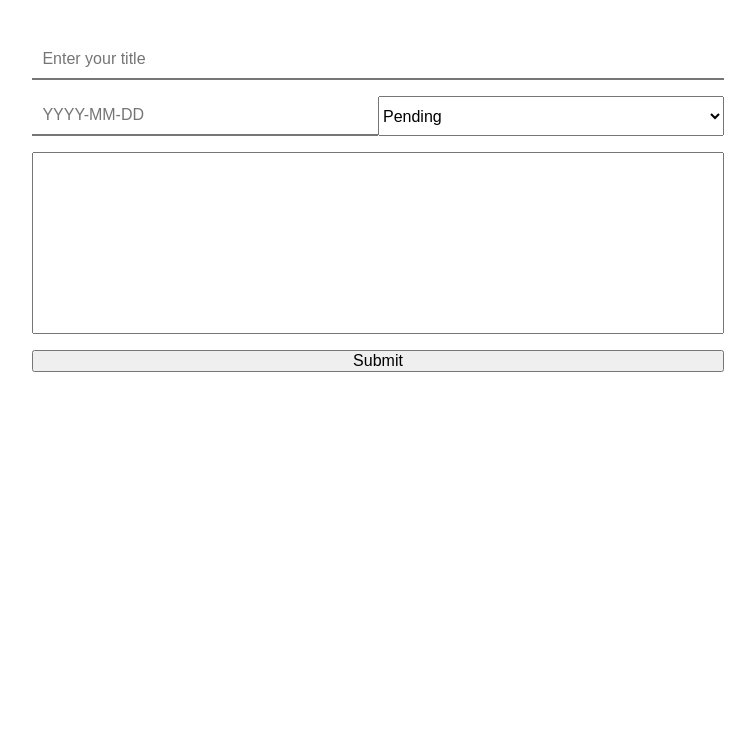
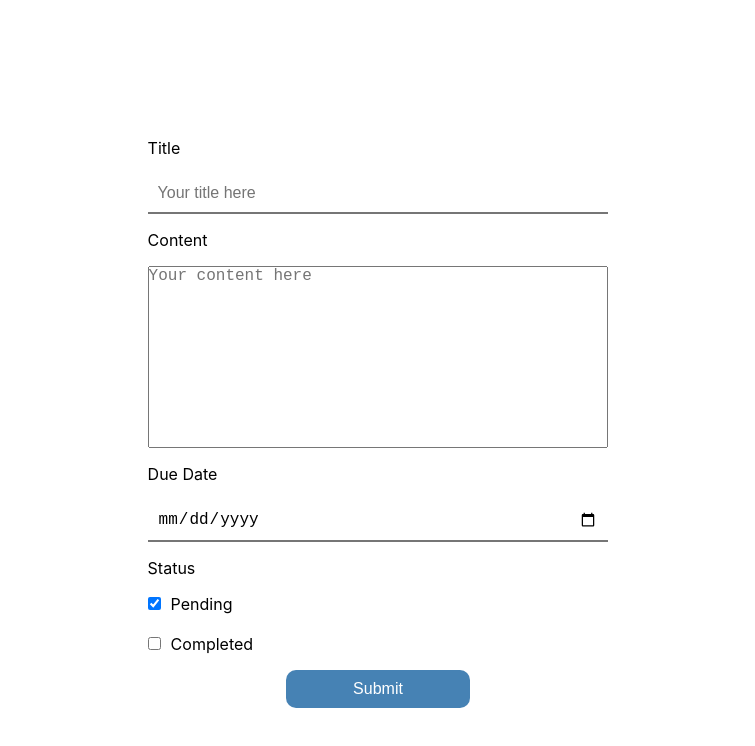
Before and after one commit to AcExPratish/nxt-lvl-todoapp, a React (Create React App) app in the folder frontend/: page /todo/store in a window 1280 px wide. Shown: the top 746 px of the page, without its empty margins (262-1017 px from the left). Built offline with nearby package versions, Linux system fonts and the light colour scheme; sample sign-in values are in the browser's storage.

Commit message:
improvement: ui improvement and added date picker along side checkbox

```diff
--- a/frontend/src/App.css
+++ b/frontend/src/App.css
@@ -24,6 +24,12 @@ h1 {
 
 .d-block {
   display: block;
+}
+
+.pa-login-center {
+  position: absolute;
+  top: 25%;
+  left: 30%;
 }
 
 .ac-center {
@@ -120,16 +126,36 @@ input {
   margin-top: 30px;
 }
 
+.mt-4 {
+  margin-top: 40px;
+}
+
+.mt-5 {
+  margin-top: 50px;
+}
+
+.mt-p-1 {
+  margin-top: 12%;
+}
+
 .mr-1 {
   margin-right: 10px;
 }
 
 .mr-2 {
-  margin-right: 10px;
+  margin-right: 20px;
 }
 
 .mr-3 {
-  margin-right: 10px;
+  margin-right: 30px;
+}
+
+.mr-4 {
+  margin-right: 40px;
+}
+
+.mr-5 {
+  margin-right: 50px;
 }
 
 .text-center {
--- a/frontend/src/modules/auth/pages/Login.tsx
+++ b/frontend/src/modules/auth/pages/Login.tsx
@@ -39,8 +39,7 @@ const Login = () => {
     <>
       <form
         onSubmit={(e: any) => onSubmitHandler(e)}
-        className="d-grid w-40 m-0-auto"
-        style={{ position: "absolute", top: "25%", left: "30%" }}
+        className="d-grid w-40 pa-login-center"
       >
         <img
           src="https://imgs.search.brave.com/83HboQzSatpZnFBKKB6XQDVnIgl0FWIz5ef5ATYo2Fc/rs:fit:938:980:1/g:ce/aHR0cHM6Ly93d3cu/cGluY2xpcGFydC5j/b20vcGljZGlyL2Jp/Zy81OC01ODczNjhf/c3BhZGUtc3ZnLXBu/Zy1pY29uLWZyZWUt/ZG93bmxvYWQtMTM3/NjgwLW1lZGljYWwu/cG5n"
--- a/frontend/src/modules/todo/pages/Todo.tsx
+++ b/frontend/src/modules/todo/pages/Todo.tsx
@@ -102,6 +102,7 @@ const Todo = () => {
           className="d-flex w-20 btn jc-space-around"
         >
           Sorting
+          <span className="mr-1"></span>
           {sorting === true ? (
             <AiOutlineArrowDown size={16} />
           ) : (
--- a/frontend/src/modules/todo/pages/TodoForm.tsx
+++ b/frontend/src/modules/todo/pages/TodoForm.tsx
@@ -10,9 +10,10 @@ const TodoForm = () => {
     id: "",
     title: "",
     content: "",
-    status: "",
+    status: false,
     due_date: "",
   });
+  const [checkbox, setCheckBox] = useState(null);
 
   const onSubmitHandler = async (e: SubmitEvent) => {
     e.preventDefault();
@@ -68,44 +69,62 @@ const TodoForm = () => {
   return (
     <>
       <form
-        className="d-grid w-60 m-0-auto"
+        className="d-grid w-40 m-0-auto mt-p-1"
         onSubmit={(e: any) => onSubmitHandler(e)}
       >
+        <label htmlFor="title">Title</label>
         <input
           type="text"
           name="title"
-          placeholder="Enter your title"
+          placeholder="Your title here"
           onChange={(e: any) => onChangeHandler(e)}
           value={data.title ?? null}
         />
-        <div className="d-flex">
-          <input
-            type="text"
-            name="due_date"
-            className="w-50"
-            placeholder="YYYY-MM-DD"
-            onChange={(e: any) => onChangeHandler(e)}
-            value={data.due_date ?? null}
-          />
-          <select
-            name="status"
-            className="w-50"
-            placeholder="YYYY-MM-DD"
-            onChange={(e: any) => onChangeHandler(e)}
-            value={data.status ?? null}
-          >
-            <option value={0}>Pending</option>
-            <option value={1}>Completed</option>
-          </select>
-        </div>
+        <label htmlFor="content">Content</label>
         <textarea
           name="content"
           cols={10}
           rows={10}
           onChange={(e: any) => onChangeHandler(e)}
           value={data.content ?? null}
+          placeholder="Your content here"
         ></textarea>
-        <button type="submit">Submit</button>
+        <label htmlFor="due_date">Due Date</label>
+        <input
+          type="date"
+          name="due_date"
+          placeholder="YYYY-MM-DD"
+          onChange={(e: any) => onChangeHandler(e)}
+          value={data.due_date ?? null}
+        />
+        <label htmlFor="status">Status</label>
+        <div className="checkbox">
+          <input
+            type="checkbox"
+            onChange={(e: any) => onChangeHandler(e)}
+            name="status"
+            value={"false"}
+            checked={data?.status.toString() == "false" ?? null}
+            className="mr-1"
+          />
+          <label htmlFor="true-checkbox">Pending</label>
+          <br />
+          <br />
+          <input
+            type="checkbox"
+            onChange={(e: any) => onChangeHandler(e)}
+            name="status"
+            checked={data?.status.toString() == "true" ?? null}
+            value={"true"}
+            className="mr-1"
+          />
+          <label htmlFor="true-checkbox">Completed</label>
+        </div>
+        <div className="d-flex jc-center">
+          <button type="submit" className="btn" style={{ width: "40%" }}>
+            Submit
+          </button>
+        </div>
       </form>
     </>
   );
```
